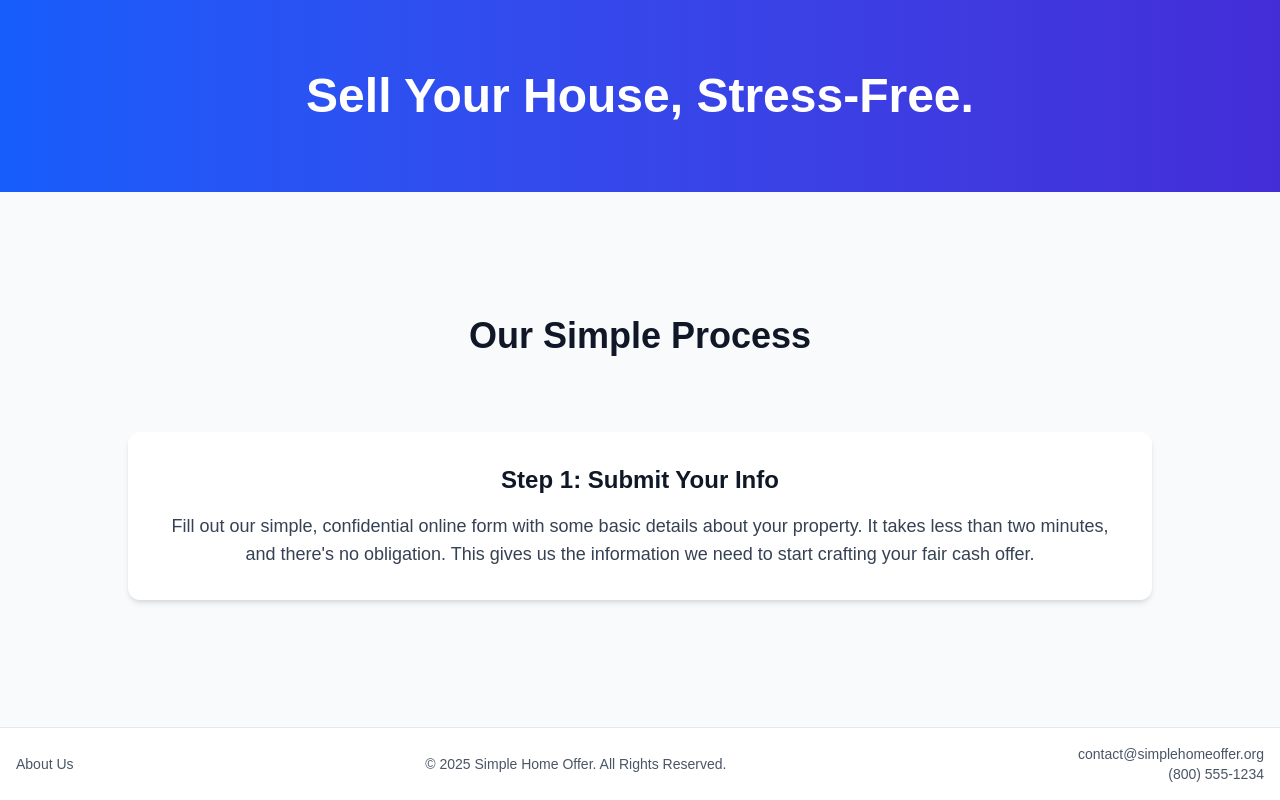
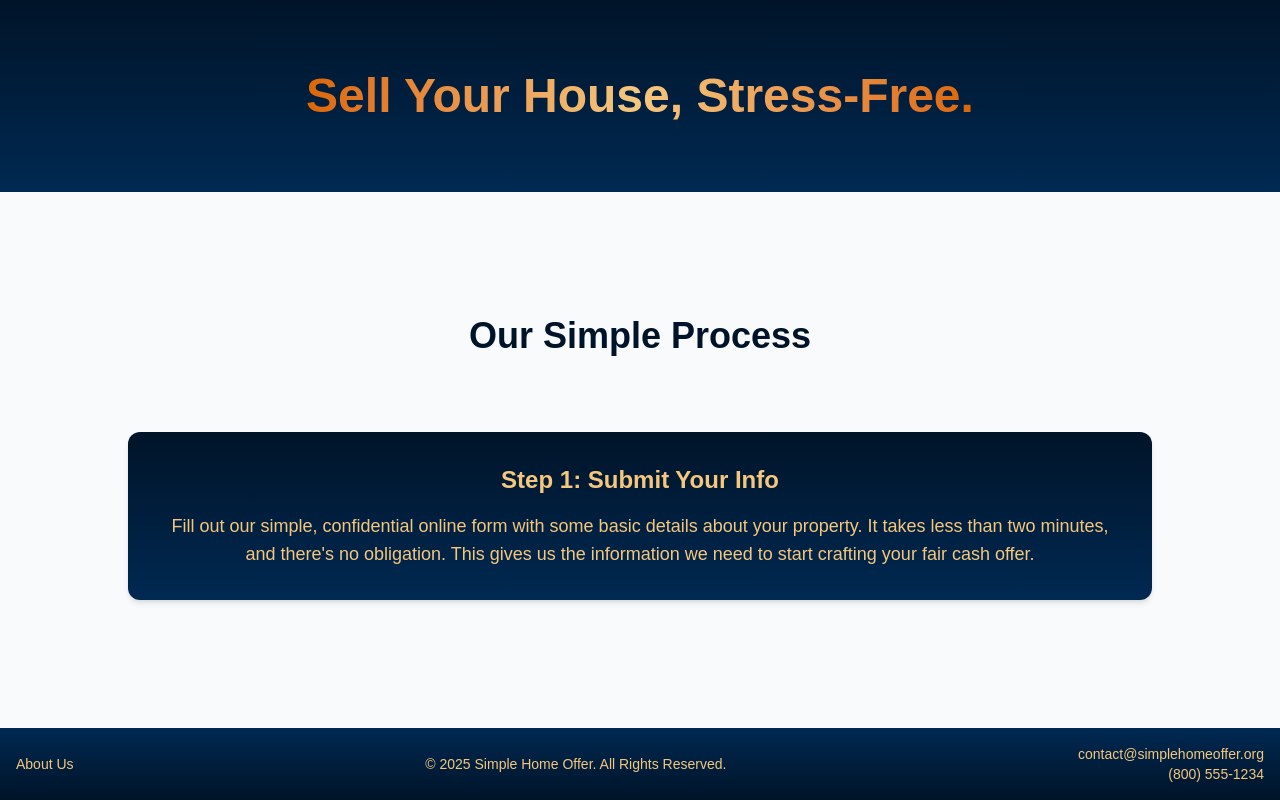
Before and after one commit to autodev110/wholesaledemo, a Next.js app: page / in a window 1280 px wide. Shown: the top 800 px of the page. Built offline with nearby package versions, Linux system fonts and the light colour scheme.

Commit message:
Color scheme

```diff
--- a/src/app/components/Card.tsx
+++ b/src/app/components/Card.tsx
@@ -13,10 +13,11 @@ export default function Card({
   isExpanded: boolean;
 }) {
   return (
-    // CHANGE 3: Increased padding (p-6 to p-8) and centered all text (text-center)
-    <div className="bg-white rounded-xl shadow-md p-8 w-full mb-6 text-center">
-      {/* CHANGE 1: Made the title larger (text-xl to text-2xl) */}
-      <h2 className="text-2xl font-bold mb-2 text-gray-900">{title}</h2>
+    // 1. Replaced 'bg-white' with the navy gradient
+    // 2. Added the new text color 'text-[#f5c77e]'
+    <div className="bg-gradient-to-b from-[#001429] to-[#002952] text-[#f5c77e] rounded-xl shadow-md p-8 w-full mb-6 text-center">
+      {/* 3. Removed the old text color from the title */}
+      <h2 className="text-2xl font-bold mb-2">{title}</h2>
 
       <AnimatePresence initial={false}>
         {isExpanded && (
@@ -27,9 +28,8 @@ export default function Card({
             transition={{ duration: 0.4, ease: "easeInOut" }}
             className="overflow-hidden"
           >
-            {/* CHANGE 1: Made the body text larger (added text-lg) */}
-            <p className="text-lg text-gray-700 pt-2 whitespace-pre-wrap">{text}</p>
-
+            {/* 3. Removed the old text color from the body */}
+            <p className="text-lg pt-2 whitespace-pre-wrap">{text}</p>
           </motion.div>
         )}
       </AnimatePresence>
--- a/src/app/components/Footer.tsx
+++ b/src/app/components/Footer.tsx
@@ -3,12 +3,15 @@ import Link from 'next/link';
 
 export default function Footer() {
   return (
-    <footer className="sticky bottom-0 w-full bg-white border-t border-gray-200 p-4 z-20">
-      <div className="max-w-7xl mx-auto flex justify-between items-center text-sm text-gray-600">
+    // 1. Replaced background/border with the navy gradient
+    // 2. Added the new text color
+    <footer className="sticky bottom-0 w-full bg-gradient-to-b from-[#002952] to-[#001429] text-[#f5c77e] p-4 z-20">
+      <div className="max-w-7xl mx-auto flex justify-between items-center text-sm">
 
         {/* Left Side: About Us Button */}
         <div>
-          <Link href="/about" className="hover:text-indigo-600 transition-colors">
+          {/* 3. Updated hover effect for the new text color */}
+          <Link href="/about" className="hover:opacity-80 transition-opacity">
             About Us
           </Link>
         </div>
@@ -21,12 +24,12 @@ export default function Footer() {
         {/* Right Side: Contact Info */}
         <div className="text-right">
           <p>
-            <a href="mailto:contact@simplehomeoffer.org" className="hover:text-indigo-600">
+            <a href="mailto:contact@simplehomeoffer.org" className="hover:opacity-80 transition-opacity">
               contact@simplehomeoffer.org
             </a>
           </p>
           <p>
-            <a href="tel:+18005551234" className="hover:text-indigo-600">
+            <a href="tel:+18005551234" className="hover:opacity-80 transition-opacity">
               (800) 555-1234
             </a>
           </p>
--- a/src/app/components/ScrollingFeatureList.tsx
+++ b/src/app/components/ScrollingFeatureList.tsx
@@ -36,7 +36,8 @@ export default function ScrollingFeatureList({ data }: { data: CardData[] }) {
 
   return (
     <section className="relative w-full py-12">
-      <div className="sticky top-0 z-10 h-48 flex items-center justify-center bg-gray-50 text-gray-900">
+      {/* The text color has been updated in this div */}
+      <div className="sticky top-0 z-10 h-48 flex items-center justify-center bg-gray-50 text-[#001429]">
         <h1 className="text-4xl font-bold text-center">
           Our Simple Process
         </h1>
@@ -44,7 +45,6 @@ export default function ScrollingFeatureList({ data }: { data: CardData[] }) {
 
       <div className="relative">
         {data.map((card, index) => (
-          // The width is now set to 80% of the screen (w-4/5)
           <div
             key={index}
             ref={el => { featureRefs.current[index] = el; }}
--- a/src/app/page.tsx
+++ b/src/app/page.tsx
@@ -1,7 +1,7 @@
 // src/app/page.tsx
-"use client"; // Add this to use the router hook
+"use client";
 
-import { useRouter } from "next/navigation"; // Import the router
+import { useRouter } from "next/navigation";
 import ScrollingFeatureList from "./components/ScrollingFeatureList";
 
 const cardData = [
@@ -20,23 +20,29 @@ const cardData = [
 ];
 
 export default function Home() {
-  const router = useRouter(); // Initialize the router
+  const router = useRouter();
 
   return (
     <main className="bg-gray-50">
-      <div className="h-48 flex items-center justify-center text-center bg-gradient-to-r from-blue-600 to-indigo-700 text-white">
-        <h1 className="text-5xl font-bold">Sell Your House, Stress-Free.</h1>
+      <div className="h-48 flex items-center justify-center text-center bg-gradient-to-b from-[#001429] to-[#002952]">
+        {/* Add 'inline-block' to fix the rendering issue */}
+        <h1 className="text-5xl font-extrabold">
+          <span className="bg-gradient-to-r from-[#dc6601] via-[#f5c77e] to-[#dc6601] bg-clip-text text-transparent">
+            Sell Your House, Stress-Free.
+          </span>
+        </h1>
       </div>
 
       <ScrollingFeatureList data={cardData} />
 
-      {/* CHANGE: Added a button to the bottom section */}
       <div className="min-h-screen flex flex-col items-center justify-center text-center">
         <button
-          className="px-8 py-4 bg-indigo-700 text-white rounded-lg font-semibold text-lg hover:bg-indigo-800 transition-colors"
+          className="rounded-lg font-semibold transition-transform hover:scale-105 bg-gradient-to-b from-[#001429] to-[#001f3d] px-16 py-8"
           onClick={() => router.push("/form")}
         >
-          Click To Get Your Free Offer Now !
+          <span className="text-3xl bg-gradient-to-r from-[#f5b858] via-[#f5c77e] to-[#f5b858] bg-clip-text text-transparent">
+            Click To Get Your Free Offer Now !
+          </span>
         </button>
       </div>
     </main>
```
